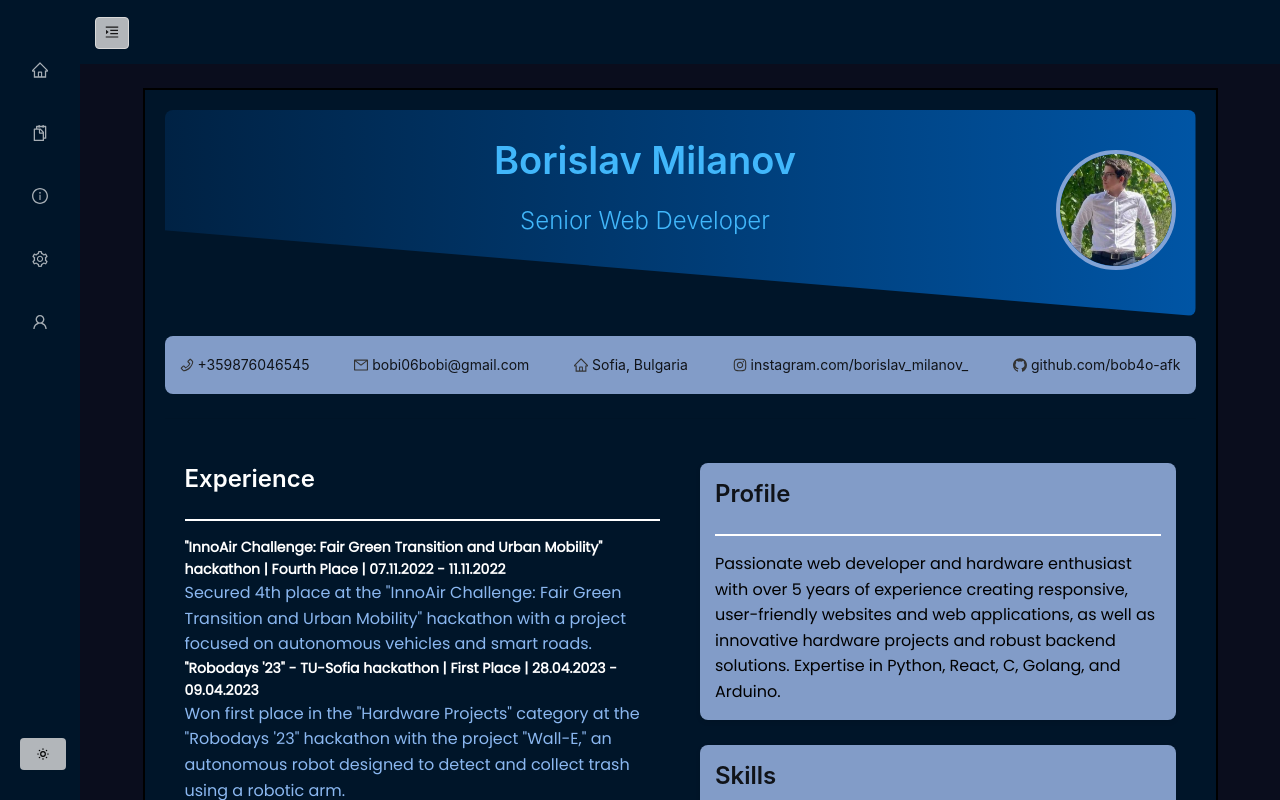
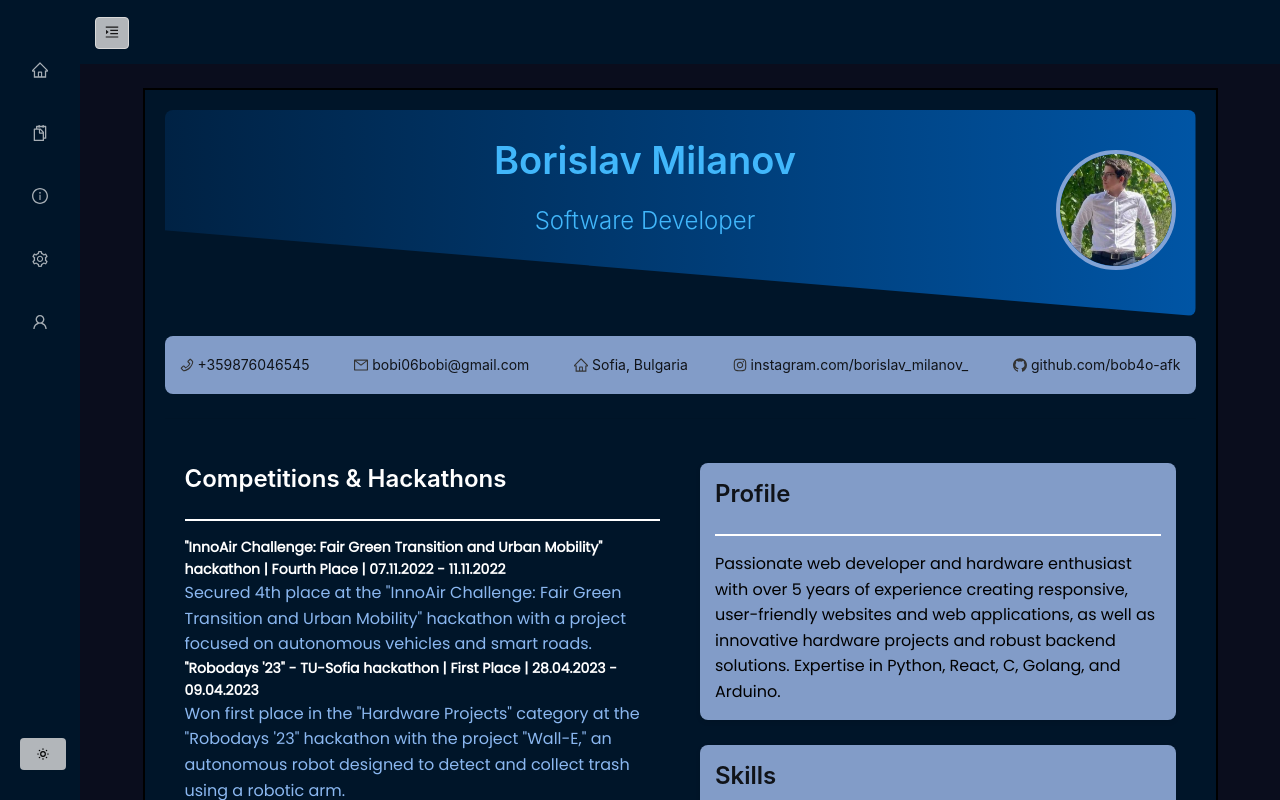
Before and after one commit to bob4o-afk/managing_olympiads, a React (Create React App) app in the folder frontend/frontend-app/: page /for-me in a window 1280 px wide. Built offline with nearby package versions, Linux system fonts and the light colour scheme; no server answers.

Commit message:
feat: updating cv

```diff
--- a/frontend/frontend-app/src/components/CVTemplate.tsx
+++ b/frontend/frontend-app/src/components/CVTemplate.tsx
@@ -46,10 +46,10 @@ const CVTemplate: React.FC = () => {
     const pdf = new jsPDF({
       orientation: 'portrait',
       unit: 'mm',
-      format: [210, 410]
+      format: [210, 450]
     });
 
-    pdf.addImage(dataURL, 'PNG', 0, 0, 210, 410);
+    pdf.addImage(dataURL, 'PNG', 0, 0, 210, 450);
     pdf.save('CV.pdf');
 
     if (exportButtonRef.current) {
@@ -64,7 +64,7 @@ const CVTemplate: React.FC = () => {
         <div className="cv-header">
           <div className="cv-header-text">
             <Title level={1} className="cv-name">Borislav Milanov</Title>
-            <Text className="cv-job-title">Senior Web Developer</Text>
+            <Text className="cv-job-title">Software Developer</Text>
           </div>
           <div className="cv-photo">
             <img src="./me.png" alt="Profile" />
@@ -100,7 +100,7 @@ const CVTemplate: React.FC = () => {
           <Col span={12} className="cv-left">
             {/* Experience Section */}
             <div className="cv-section">
-              <Title level={3} style={{ color: "var(--text-color)" }}>Experience</Title>
+              <Title level={3} style={{ color: "var(--text-color)" }}>Competitions & Hackathons</Title>
               <Divider className="section-divider" />
 
               <Text strong style={{ color: "var(--text-color)" }}>
@@ -140,10 +140,27 @@ const CVTemplate: React.FC = () => {
                   "Hacktues X" hackathon | First place | 13.05.2024 - 16.05.2024
                 </a>
               </Text>
-              <p>My team, "Ne se chete," and I won the honorary first place at the 10th anniversary edition of HackTUES, a hackathon organized
+              <p>My team, "Ne se chete" and I won the honorary first place at the 10th anniversary edition of HackTUES, a hackathon organized
                 by TUES. Our project, which impressed the jury, was a set of sensors that can be mounted in various locations to detect underwater
                 and surface trash and send alerts. This victory also marked the foundation of our team, "Ne se chete".</p>
 
+              <Text strong style={{ color: "var(--text-color)" }}>
+                <a href="https://github.com/Ne-Se-Chete/CableUndefined-Application" target="_blank" rel="noopener noreferrer" style={{ color: "var(--text-color)" }}>
+                  "Para Robotics Incubator Vol. 3" | First Place | 26.09.2024
+                </a>
+              </Text>
+              <p>As part of team "Ne se chete," we secured first place in the third edition of the "Para Robotics Incubator" competition with our project "CableUndefined".</p>
+
+              <Text strong style={{ color: "var(--text-color)" }}>
+                <a href="https://github.com/Ne-Se-Chete/CableUndefined-Application" target="_blank" rel="noopener noreferrer" style={{ color: "var(--text-color)" }}>
+                  "Future Engineers in Bulgaria" | First Place | 26.09.2024
+                </a>
+              </Text>
+              <p>As part of team "Ne se chete," we secured first place in the national competition "Future Engineers in Bulgaria" with our project "CableUndefined".</p>
+
+              <br></br>
+              <Title level={3} style={{ color: "var(--text-color)" }}>Experience</Title>
+              <Divider className="section-divider" />
               <Text strong style={{ color: "var(--text-color)" }}>
                 <a href="https://github.com/Ne-Se-Chete/AppolicaInternSmartBBQ" target="_blank" rel="noopener noreferrer" style={{ color: "var(--text-color)" }}>
                   Appolica | Internship | 01.07.2024 - 30.07.2024
@@ -154,7 +171,7 @@ const CVTemplate: React.FC = () => {
 
               <Text strong style={{ color: "var(--text-color)" }}>
                 <a href="https://www.codbex.com/" target="_blank" rel="noopener noreferrer" style={{ color: "var(--text-color)" }}>
-                  Codbex | Senior Developer | 01.06.2024 - Present
+                  Codbex | Intern Software Developer | 01.06.2024 - Present
                 </a>
               </Text>
               <p>Working on diverse real-world projects using the cutting-edge technology "Eclipse Dirigible."</p>
```
Lines whose indentation alone changed are shown as unchanged.
